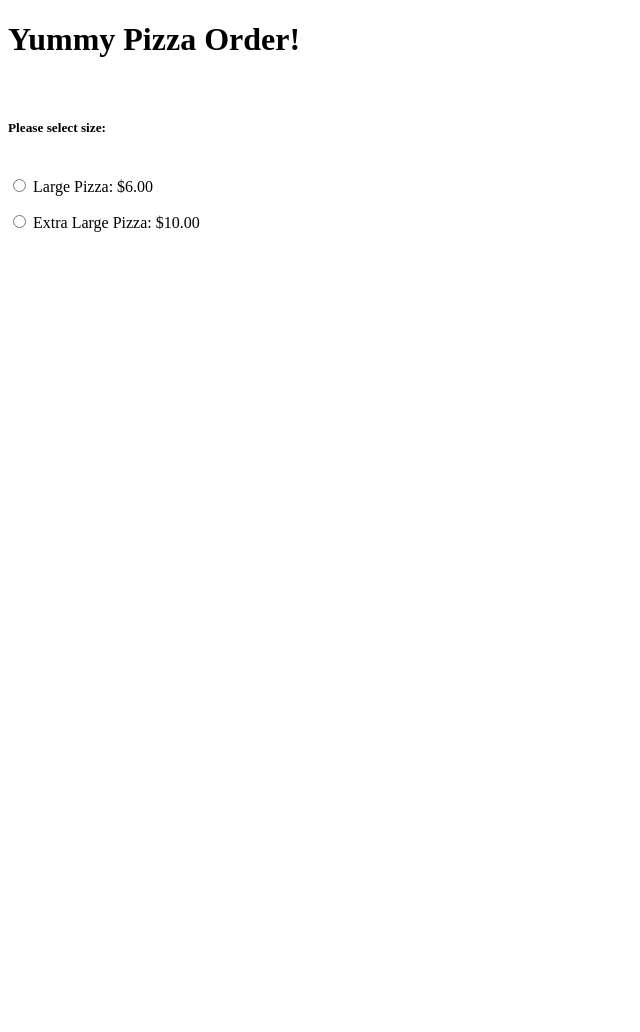
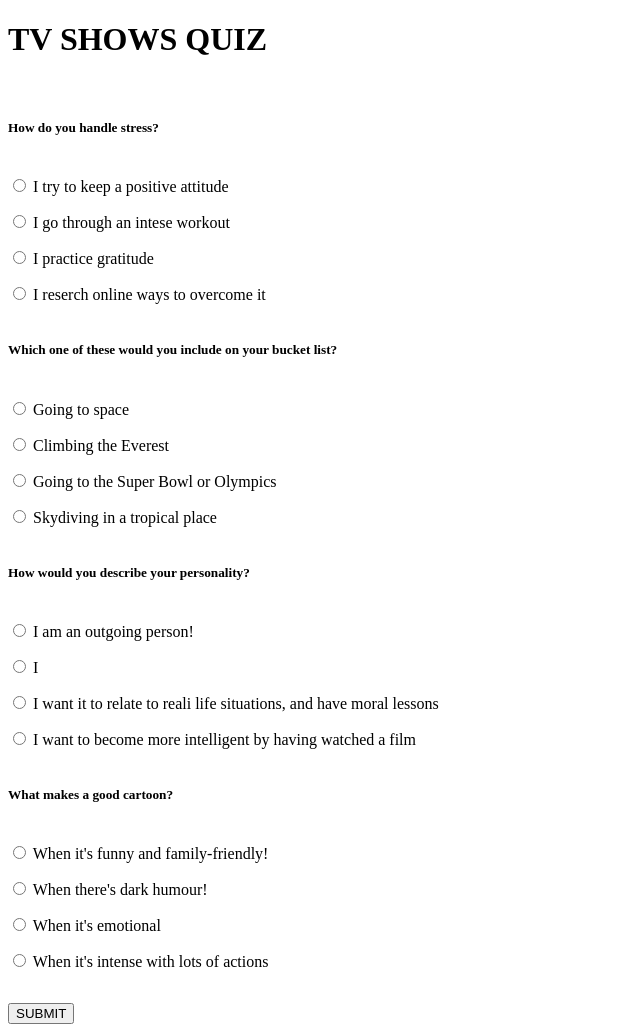
Before and after one commit to MTHS-ICS2O-1-2021/Final-Project---Venika, a plain HTML site: page tvshows.html in a window 1280 px wide. Shown: the whole page, without its empty margins (0-640 px from the left). Before the commit the page ends 800 px from the top, so only its background shows below. Drawn offline with nearby package versions, Linux system fonts and the light colour scheme.

Commit message:
changed js

```diff
--- a/tvshows.html
+++ b/tvshows.html
@@ -8,28 +8,128 @@
     <meta name="keywords" content="mths, ics2o" />
     <meta name="author" content="Venika Sem" />
     <meta name="theme-color" content="#FFFFFF" />
-    <title>Movie Quiz</title>
+    <title>Cartoon Quiz</title>
     </head>
   <body>
     <script defer src="https://code.getmdl.io/1.3.0/material.min.js"></script>
     <script src="./js/script.js"></script>
-    <h1><b>Yummy Pizza Order!</b></h1>
+    <h1><b>TV SHOWS QUIZ</b></h1>
     <br>
-    <h5><b>Please select size:</b></h5>
+    <h5><b>How do you handle stress?</b></h5>
     <br>
     <table>
       <tr>
-        <!--Radio buttons for pizza size-->
-        <label class="mdl-radio mdl-js-radio mdl-js-ripple-effect" for="largeSize">
-          <input type="radio" id="largeSize" class="mdl-radio__button" name="pizza" value="largeSize">
-          <span class="mdl-radio__label">Large Pizza: $6.00</span>
+        <!--Radio buttons for first question-->
+        <label class="mdl-radio mdl-js-radio mdl-js-ripple-effect" for="firstQuestion">
+          <input type="radio" id="firstQuestion" class="mdl-radio__button" name="question" value="firstQuestion">
+          <span class="mdl-radio__label">I try to keep a positive attitude</span>
         </label>
         <p></p>
-        <label class="mdl-radio mdl-js-radio mdl-js-ripple-effect" for="extraLagreSize">
-          <input type="radio" id="extraLagreSize" class="mdl-radio__button" name="pizza" value="extraLagreSize">
-          <span class="mdl-radio__label">Extra Large Pizza: $10.00</span>
+        <label class="mdl-radio mdl-js-radio mdl-js-ripple-effect" for="secondQuestion">
+          <input type="radio" id="secondQuestion" class="mdl-radio__button" name="question" value="secondQuestion">
+          <span class="mdl-radio__label">I go through an intese workout </span>
         </label>
+        <p></p>
+        <label class="mdl-radio mdl-js-radio mdl-js-ripple-effect" for="thirdQuestion">
+          <input type="radio" id="thirdQuestion" class="mdl-radio__button" name="question" value="thirdQuestion">
+          <span class="mdl-radio__label">I practice gratitude</span>
+        </label>
+        <p></p>
+        <label class="mdl-radio mdl-js-radio mdl-js-ripple-effect" for="fourthQuestion">
+          <input type="radio" id="fourthQuestion" class="mdl-radio__button" name="question" value="fourthQuestion">
+          <span class="mdl-radio__label">I reserch online ways to overcome it</span>
+        </label>
+        <p></p>
       </tr>
     </table>
+    <p></p>
+    <h5><b>Which one of these would you include on your bucket list?</b></h5>
+    <br>
+    <table>
+      <tr>
+        <!--Radio buttons for second question-->
+        <label class="mdl-radio mdl-js-radio mdl-js-ripple-effect" for="firstQuestion2">
+          <input type="radio" id="firstQuestion2" class="mdl-radio__button" name="question" value="firstQuestion2">
+          <span class="mdl-radio__label">Going to space</span>
+        </label>
+        <p></p>
+        <label class="mdl-radio mdl-js-radio mdl-js-ripple-effect" for="secondQuestion2">
+          <input type="radio" id="secondQuestion2" class="mdl-radio__button" name="question" value="secondQuestion2">
+          <span class="mdl-radio__label">Climbing the Everest </span>
+        </label>
+        <p></p>
+        <label class="mdl-radio mdl-js-radio mdl-js-ripple-effect" for="thirdQuestion2">
+          <input type="radio" id="thirdQuestion2" class="mdl-radio__button" name="question" value="thirdQuestion2">
+          <span class="mdl-radio__label">Going to the Super Bowl or Olympics </span>
+        </label>
+        <p></p>
+        <label class="mdl-radio mdl-js-radio mdl-js-ripple-effect" for="fourthQuestion2">
+          <input type="radio" id="fourthQuestion2" class="mdl-radio__button" name="question" value="fourthQuestion2">
+          <span class="mdl-radio__label">Skydiving in a tropical place</span>
+        </label>
+        <p></p>
+      </tr>
+    </table>
+        <h5><b>How would you describe your personality?</b></h5>
+    <br>
+    <table>
+      <tr>
+        <!--Radio buttons for third question-->
+        <label class="mdl-radio mdl-js-radio mdl-js-ripple-effect" for="firstQuestion3">
+          <input type="radio" id="firstQuestion3" class="mdl-radio__button" name="question" value="firstQuestion3">
+          <span class="mdl-radio__label">I am an outgoing person!</span>
+        </label>
+        <p></p>
+        <label class="mdl-radio mdl-js-radio mdl-js-ripple-effect" for="secondQuestion3">
+          <input type="radio" id="secondQuestion3" class="mdl-radio__button" name="question" value="secondQuestion3">
+          <span class="mdl-radio__label">I</span>
+        </label>
+        <p></p>
+        <label class="mdl-radio mdl-js-radio mdl-js-ripple-effect" for="thirdQuestion3">
+          <input type="radio" id="thirdQuestion3" class="mdl-radio__button" name="question" value="thirdQuestion3">
+          <span class="mdl-radio__label">I want it to relate to reali life situations, and have moral lessons</span>
+        </label>
+        <p></p>
+        <label class="mdl-radio mdl-js-radio mdl-js-ripple-effect" for="fourthQuestion3">
+          <input type="radio" id="fourthQuestion3" class="mdl-radio__button" name="question" value="fourthQuestion3">
+          <span class="mdl-radio__label">I want to become more intelligent by having watched a film</span>
+        </label>
+        <p></p>
+      </tr>
+    </table>
+    <p></p>
+    <h5><b>What makes a good cartoon?</b></h5>
+    <br>
+    <table>
+      <tr>
+        <!--Radio buttons for fourth question-->
+        <label class="mdl-radio mdl-js-radio mdl-js-ripple-effect" for="firstQuestion4">
+          <input type="radio" id="firstQuestion4" class="mdl-radio__button" name="question" value="firstQuestion4">
+          <span class="mdl-radio__label">When it's funny and family-friendly!</span>
+        </label>
+        <p></p>
+        <label class="mdl-radio mdl-js-radio mdl-js-ripple-effect" for="secondQuestion4">
+          <input type="radio" id="secondQuestion4" class="mdl-radio__button" name="question" value="secondQuestion4">
+          <span class="mdl-radio__label">When there's dark humour!</span>
+        </label>
+        <p></p>
+        <label class="mdl-radio mdl-js-radio mdl-js-ripple-effect" for="thirdQuestion4">
+          <input type="radio" id="thirdQuestion4" class="mdl-radio__button" name="question" value="thirdQuestion4">
+          <span class="mdl-radio__label">When it's emotional</span>
+        </label>
+        <p></p>
+        <label class="mdl-radio mdl-js-radio mdl-js-ripple-effect" for="fourthQuestion4">
+          <input type="radio" id="fourthQuestion4" class="mdl-radio__button" name="question" value="fourthQuestion4">
+          <span class="mdl-radio__label">When it's intense with lots of actions</span>
+        </label>
+        <p></p>
+      </tr>
+    </table>
+    <p></p>
+    <!-- Raised button with ripple -->
+    <button class="mdl-button mdl-js-button mdl-button--raised mdl-js-ripple-effect mdl-button--accent" onclick="buttonClicked()">
+     SUBMIT
+    </button>
+    <div id="submit"></div>
   </body>
 </html>
```
Also changed, not shown: cartoons.html (+5 -5 lines).
